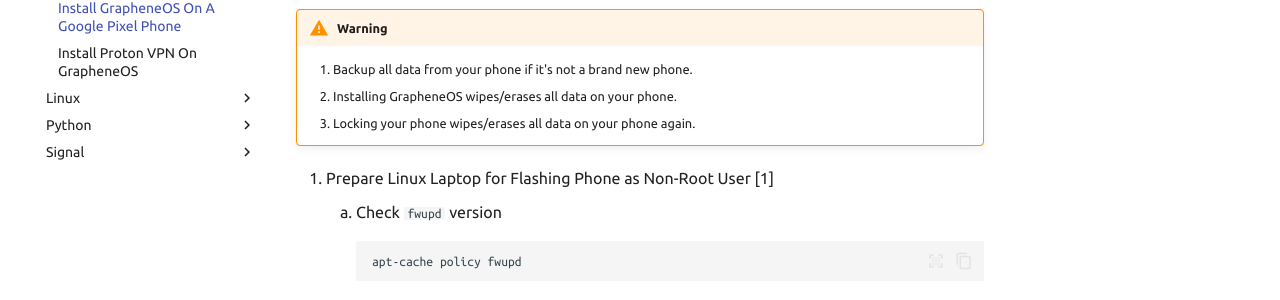
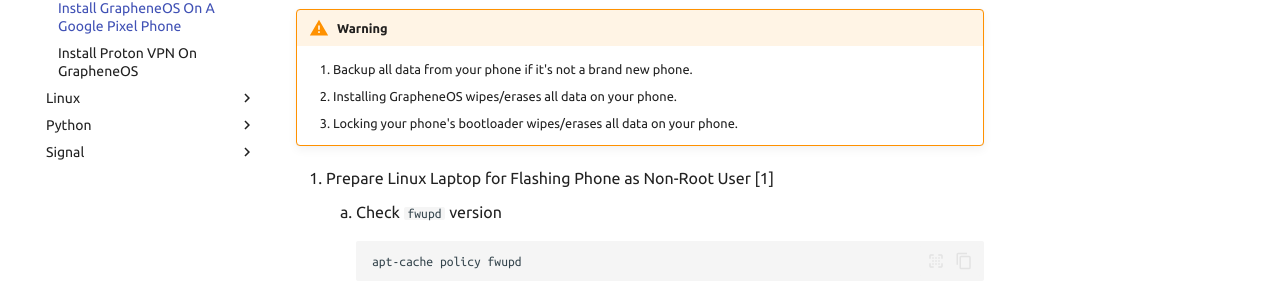
Before and after one commit to danieldreke/software-solutions, an MkDocs documentation site: the page built from docs/grapheneos/install-grapheneos-on-google-pixel-phone.md, in a window 1280 px wide and 900 px high. Shown: the part 211-511 px from the top of the window. Built offline with MkDocs 1.6.1 and Material for MkDocs 9.7.7, drawn with Linux system fonts in a browser that asks for light colours; comment, search, counter and statistics services are not loaded.

Commit message:
Update install-grapheneos-on-google-pixel-phone.md

```diff
--- a/docs/grapheneos/install-grapheneos-on-google-pixel-phone.md
+++ b/docs/grapheneos/install-grapheneos-on-google-pixel-phone.md
@@ -3,7 +3,7 @@
 !!! Warning
     1. Backup all data from your phone if it's not a brand new phone.<br>
     2. Installing GrapheneOS wipes/erases all data on your phone.<br>
-    3. Locking your phone wipes/erases all data on your phone again.
+    3. Locking your phone's bootloader wipes/erases all data on your phone.
 
 1. Prepare Linux Laptop for Flashing Phone as Non-Root User [1]
     1. Check `fwupd` version
```
